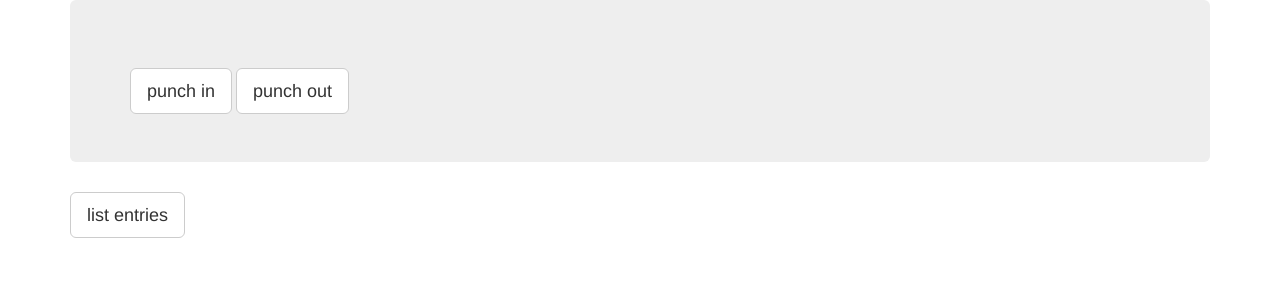
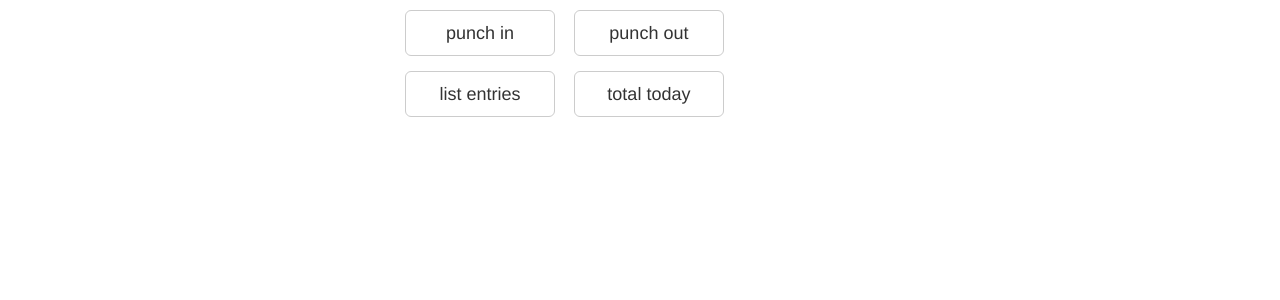
Before and after one commit to 2achary/timeclock, a Flask app: page / in a window 1280 px wide. Shown: the top 300 px of the page. Run offline with Flask 2, Linux system fonts and the light colour scheme; some libraries are stand-ins or nearby versions.

Commit message:
made changes ;

```diff
--- a/app.py
+++ b/app.py
@@ -2,21 +2,6 @@ from flask import Flask, render_template
 from ClockIn import ClockIn
 app = Flask(__name__)
 
-
-
-def renderBody(arg):
-    return """
-    <DOCTYPE html>
-    <head>
-        <title>
-            Time Clock
-        </title>
-    </head>
-    <body style="max-width:800; margin: 0 auto; font-family:Arial;">
-    {}
-    </body>
-
-    """.format(arg)
 
 @app.route("/in")
 def clock_that_bitch_in():
@@ -28,8 +13,6 @@ def clock_that_bitch_in():
 def clock_that_bitch_out():
     clock = ClockIn()
     message = clock.punch_out()
-    page = "<h4>{}</h4>".format(message)
-    print page
     return message
 
 @app.route("/")
@@ -41,6 +24,11 @@ def list_entries():
     clock = ClockIn()
     return clock.list_entries_for_day()
 
+@app.route("/total_time_today")
+def total_time_today():
+    clock = ClockIn()
+    return clock.total_time_today()
+
 
 if __name__ == "__main__":
     app.run()
--- a/static/css/custom.css
+++ b/static/css/custom.css
@@ -1 +1,15 @@
 /* Custom CSS */
+.feedback {
+    margin-bottom:15px;
+}
+
+.btn {
+    min-width: 150px;
+    margin-right: 15px;
+    margin-bottom: 15px;
+}
+
+.container {
+    max-width: 500px;
+    margin: 0 auto;
+}
--- a/static/js/button_ajax.js
+++ b/static/js/button_ajax.js
@@ -1,3 +1,17 @@
+$( "#total-time-today" ).bind( "click", function() {
+  var request = new XMLHttpRequest();
+  request.onreadystatechange = function () {
+
+    if(request.readyState === 4 && request.status === 200) {
+      var res = request.responseText;
+      document.getElementById( "feedback" ).innerHTML = res;
+    }
+  };
+  request.open('GET', 'http://localhost:5000/total_time_today');
+  request.send();
+});
+
+
 $( "#clockin" ).bind( "click", function() {
   var request = new XMLHttpRequest();
   request.onreadystatechange = function () {
@@ -24,6 +38,19 @@ $( "#clockout" ).bind( "click", function() {
   request.send();
 });
 
+$( "#clockout" ).bind( "click", function() {
+  var request = new XMLHttpRequest();
+  request.onreadystatechange = function () {
+
+    if(request.readyState === 4 && request.status === 200) {
+      var alertMessage = request.responseText;
+      document.getElementById("feedback").innerHTML = alertMessage;
+    }
+  };
+  request.open('GET', 'http://localhost:5000/out');
+  request.send();
+});
+
 
 $( "#list-entries" ).bind( "click", function() {
   var request = new XMLHttpRequest();
@@ -32,16 +59,14 @@ $( "#list-entries" ).bind( "click", function() {
     if(request.readyState === 4 && request.status === 200) {
       var res = JSON.parse(request.responseText);
       myTable = document.getElementById("table");
-      var entryRows = "<tr><td>in</td><td>out</td></tr>";
+      var entryRows = "<tr><th>in</th><th>out</th></tr>";
       for (var i=0; i<res.length; i++) {
         var myObj = res[i];
         console.log(myObj);
         var row = "<tr>" ;
 
-
         row += "<td>" + myObj.in + "</td>";
         row += "<td>" + myObj.out + "</td>";
-
 
         row += "</tr>";
         entryRows += row;
--- a/templates/base.html
+++ b/templates/base.html
@@ -6,39 +6,57 @@
 		<link href="static/css/bootstrap.min.css" rel="stylesheet">
 		<link href="static/css/custom.css" rel="stylesheet">
 		<script src="static/js/respond.js"></script>
+	</head>
 
-	</head>
 	<body>
         <div class="container">
-            <div class="jumbotron">
 
-                <h3 id="feedback"></h3>
+            <div class="row">
+                <div class="col-md-12 col-lg-12 col-xl-12">
+                    <h4 id="feedback"></h4>
+                </div>
+            </div>
+
+            <div class="row">
+                <div class="col-md-12 col-lg-12 col-xl-12">
 
                     <button
                         id="clockin"
                         class="btn btn-default btn-lg"
-                    type="submit">
-                    punch in
-                </button>
+                        type="submit">punch in</button>
 
                     <button
                         id="clockout"
                         class="btn btn-default btn-lg"
-                    type="submit">
-                    punch out
-                </button>
+                        type="submit">punch out</button>
 
                 </div>
+            </div>
+
+            <div class="row">
+                <div class="col-md-12 col-lg-12 col-xl-12">
+
                     <button
                         id="list-entries"
                         class="btn btn-default btn-lg"
-                    type="submit">
-                    list entries
-                </button>
+                        type="submit">list entries</button>
 
-            <table id="table" class="table"></table>
+                    <button
+                        id="total-time-today"
+                        class="btn btn-default btn-lg"
+                        type="submit">total today</button>
 
                 </div>
+            </div>
+
+            <div class="row">
+                <div class="col-md-12 col-lg-12 col-xl-12">
+                    <table id="table" class="table"></table>
+                </div>
+            </div>
+
+		</div>
+
 		<script src="http://code.jquery.com/jquery-latest.min.js"></script>
 		<script src="static/js/bootstrap.min.js"></script>
         <script src="static/js/button_ajax.js"></script>
```
Also changed, not shown: ClockIn.py (+13 -11 lines), 1 other file. Lines whose indentation alone changed are shown as unchanged.
